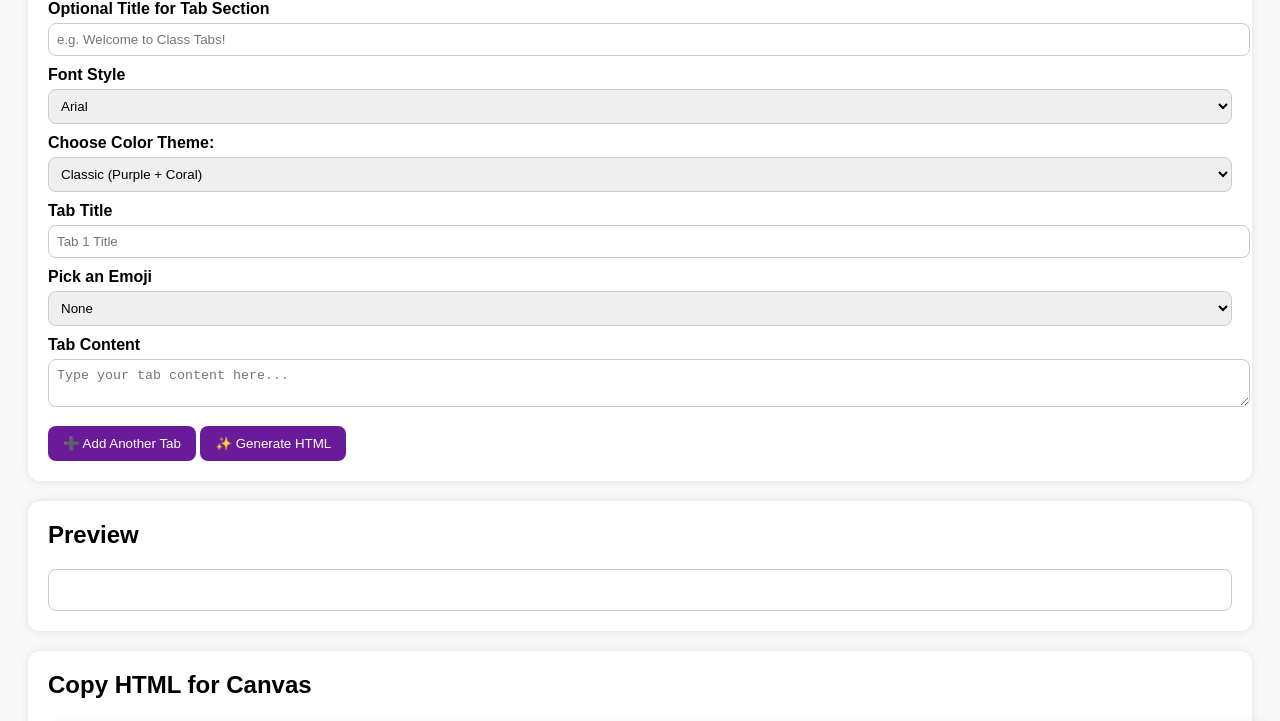
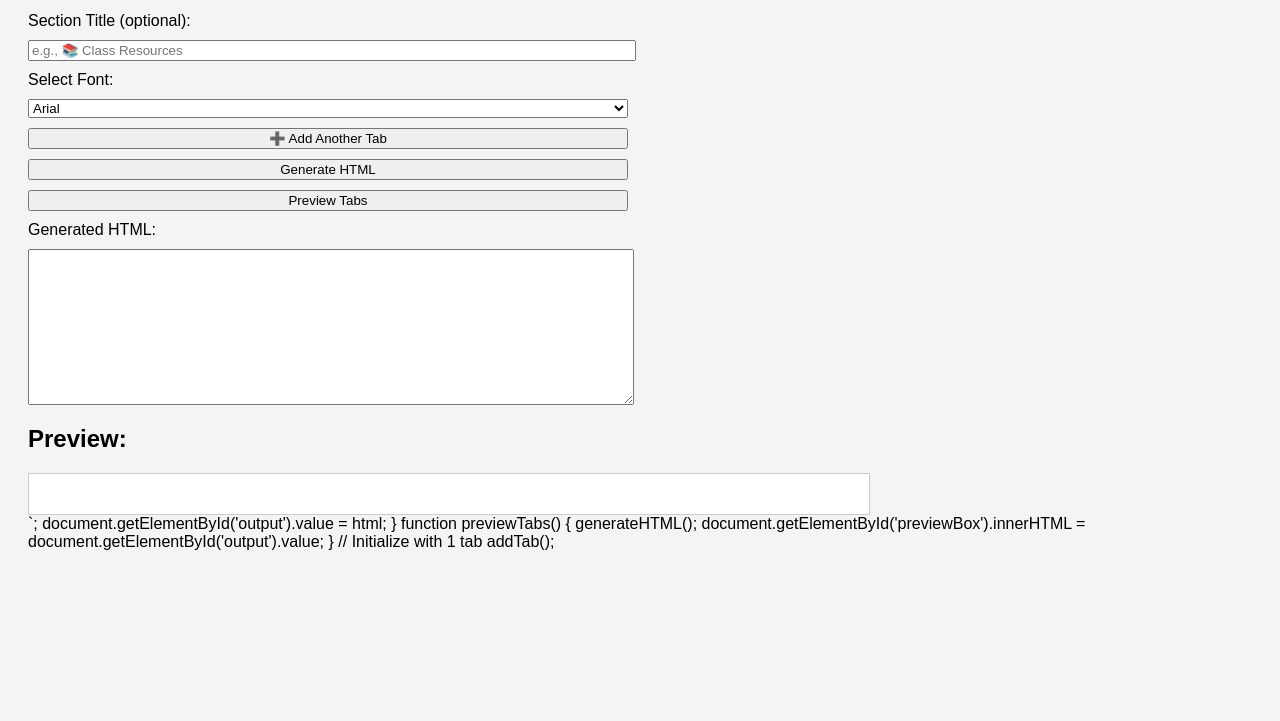
Before and after one commit to mrswattsartHS/teacher-welcome-page-html, a plain HTML site: page index.html in a window 1280 px wide. Shown: the part 96-817 px from the top of the page. Drawn offline with Linux system fonts and the light colour scheme.

Commit message:
Update index.html

```diff
--- a/index.html
+++ b/index.html
@@ -7,220 +7,151 @@
   <style>
     body {
       font-family: Arial, sans-serif;
+      background: #f4f4f4;
       padding: 20px;
-      background-color: #f9f9f9;
     }
-    .form-section {
-      background: #fff;
-      padding: 20px;
-      border-radius: 12px;
-      box-shadow: 0 0 10px rgba(0,0,0,0.1);
+    label, select, input, textarea, button {
+      display: block;
+      margin: 10px 0;
+      width: 100%;
+      max-width: 600px;
+    }
+    .tab-container {
+      display: flex;
+      gap: 10px;
       margin-bottom: 20px;
     }
-    .form-section h2 {
-      margin-top: 0;
+    .tab-preview {
+      border: 1px solid #ccc;
+      padding: 20px;
+      background: #fff;
+      max-width: 800px;
     }
-    label {
-      display: block;
-      margin-top: 10px;
-      font-weight: bold;
+    .tab-preview .tabs {
+      display: flex;
+      border-bottom: 2px solid #ccc;
+      margin-bottom: 10px;
     }
-    input[type="text"], textarea, select {
-      width: 100%;
-      padding: 8px;
-      margin-top: 5px;
-      border: 1px solid #ccc;
-      border-radius: 8px;
-    }
-    button {
-      margin-top: 15px;
+    .tab-preview .tabs button {
+      background: #eee;
+      border: none;
       padding: 10px 15px;
-      background-color: #6a1b9a;
-      color: white;
-      border: none;
-      border-radius: 8px;
       cursor: pointer;
     }
-    .output-section {
-      background: #fff;
-      padding: 20px;
-      border-radius: 12px;
-      box-shadow: 0 0 10px rgba(0,0,0,0.1);
-      white-space: pre-wrap;
+    .tab-preview .tabs button.active {
+      background: #ccc;
+    }
+    .tab-preview .tab-content {
+      display: none;
+    }
+    .tab-preview .tab-content.active {
+      display: block;
     }
   </style>
 </head>
 <body>
-  <div class="form-section">
-    <h2>Canvas Tab Generator</h2>
-    <label for="pageTitle">Optional Title for Tab Section</label>
-    <input type="text" id="pageTitle" placeholder="e.g. Welcome to Class Tabs!">
+  <h1>Canvas Tab Generator</h1>
 
-    <label for="fontStyle">Font Style</label>
-    <select id="fontStyle">
-      <option value="Arial, sans-serif">Arial</option>
-      <option value="Georgia, serif">Georgia</option>
-      <option value="'Comic Sans MS', cursive">Comic Sans</option>
-      <option value="'Courier New', monospace">Courier New</option>
-      <option value="'Lucida Handwriting', cursive">Lucida Handwriting</option>
-    </select>
+  <label for="mainTitle">Section Title (optional):</label>
+  <input type="text" id="mainTitle" placeholder="e.g., 📚 Class Resources">
 
-    <label for="theme">Choose Color Theme:</label>
-    <select id="theme">
-      <option value="classic">Classic (Purple + Coral)</option>
-      <option value="cool">Cool Blues</option>
-      <option value="contrast">High Contrast</option>
-      <option value="pastel">Pastel Pop</option>
-    </select>
+  <label for="fontSelect">Select Font:</label>
+  <select id="fontSelect">
+    <option value="Arial">Arial</option>
+    <option value="Georgia">Georgia</option>
+    <option value="Comic Sans MS">Comic Sans MS</option>
+    <option value="Courier New">Courier New</option>
+    <option value="'Indie Flower', cursive">Indie Flower</option>
+  </select>
 
-    <div id="tabsContainer">
-      <div class="tab-input">
-        <label>Tab Title</label>
-        <input type="text" class="tab-title" placeholder="Tab 1 Title">
+  <div id="tabsContainer"></div>
+  <button onclick="addTab()">➕ Add Another Tab</button>
 
-        <label>Pick an Emoji</label>
-        <select class="tab-emoji">
-          <option value="">None</option>
-          <option>📚</option>
-          <option>🎓</option>
-          <option>📝</option>
-          <option>📘</option>
-          <option>📓</option>
-          <option>🧠</option>
-          <option>📐</option>
-          <option>🧪</option>
-          <option>🎨</option>
-          <option>📎</option>
-          <option>💻</option>
-        </select>
+  <button onclick="generateHTML()">Generate HTML</button>
+  <button onclick="previewTabs()">Preview Tabs</button>
 
-        <label>Tab Content</label>
-        <textarea class="tab-content" placeholder="Type your tab content here..."></textarea>
-      </div>
-    </div>
+  <label for="output">Generated HTML:</label>
+  <textarea id="output" rows="10"></textarea>
 
-    <button type="button" onclick="addTab()">➕ Add Another Tab</button>
-    <button type="button" onclick="generateTabs()">✨ Generate HTML</button>
-  </div>
-
-  <div class="form-section">
-    <h2>Preview</h2>
-    <div id="preview" style="border:1px solid #ccc; border-radius:8px; padding:20px; background:#fff;"></div>
-  </div>
-
-  <div class="form-section">
-    <h2>Copy HTML for Canvas</h2>
-    <textarea id="output" class="output-section" rows="20"></textarea>
-  </div>
+  <h2>Preview:</h2>
+  <div class="tab-preview" id="previewBox"></div>
 
   <script>
+    let tabCount = 0;
+
+    const emojiList = ['📚', '✏️', '📓', '📘', '🧠', '📐', '🧪', '🎓', '🏫', '📖', '💡'];
+
     function addTab() {
-      const container = document.getElementById("tabsContainer");
-      const div = document.createElement("div");
-      div.classList.add("tab-input");
-      div.innerHTML = `
-        <label>Tab Title</label>
-        <input type="text" class="tab-title" placeholder="Tab Title">
-
-        <label>Pick an Emoji</label>
-        <select class="tab-emoji">
-          <option value="">None</option>
-          <option>📚</option>
-          <option>🎓</option>
-          <option>📝</option>
-          <option>📘</option>
-          <option>📓</option>
-          <option>🧠</option>
-          <option>📐</option>
-          <option>🧪</option>
-          <option>🎨</option>
-          <option>📎</option>
-          <option>💻</option>
+      tabCount++;
+      const container = document.createElement('div');
+      container.innerHTML = `
+        <label>Tab Title:</label>
+        <input type="text" class="tabTitle" placeholder="Tab ${tabCount}">
+        <label>Tab Content:</label>
+        <textarea class="tabContent" placeholder="Content for Tab ${tabCount}"></textarea>
+        <label>Tab Link (optional):</label>
+        <input type="url" class="tabLink" placeholder="https://example.com">
+        <label>Select Emoji:</label>
+        <select class="tabEmoji">
+          ${emojiList.map(e => `<option value="${e}">${e}</option>`).join('')}
         </select>
-
-        <label>Tab Content</label>
-        <textarea class="tab-content" placeholder="Type your tab content here..."></textarea>
+        <hr>
       `;
-      container.appendChild(div);
+      document.getElementById('tabsContainer').appendChild(container);
     }
 
-    function escapeHTML(str) {
-      return str.replace(/[&<>\"']/g, function (tag) {
-        const charsToReplace = {
-          '&': '&amp;',
-          '<': '&lt;',
-          '>': '&gt;',
-          '"': '&quot;',
-          "'": '&#39;'
-        };
-        return charsToReplace[tag] || tag;
-      });
-    }
+    function generateHTML() {
+      const font = document.getElementById('fontSelect').value;
+      const title = document.getElementById('mainTitle').value;
+      const titles = document.querySelectorAll('.tabTitle');
+      const contents = document.querySelectorAll('.tabContent');
+      const links = document.querySelectorAll('.tabLink');
+      const emojis = document.querySelectorAll('.tabEmoji');
 
-    function generateTabs() {
-      const titles = document.querySelectorAll('.tab-title');
-      const emojis = document.querySelectorAll('.tab-emoji');
-      const contents = document.querySelectorAll('.tab-content');
-      const theme = document.getElementById('theme').value;
-      const font = document.getElementById('fontStyle').value;
-      const titleText = document.getElementById('pageTitle').value;
+      let html = `<div style="font-family: ${font};">`;
+      if (title) html += `<h2>${title}</h2>`;
 
-      const themeColors = {
-        classic: { active: '#f08080', bg: '#fffaf0', label: '#454851' },
-        cool: { active: '#4db8ff', bg: '#f0f8ff', label: '#005b96' },
-        contrast: { active: '#000', bg: '#fff', label: '#333' },
-        pastel: { active: '#f7b7b7', bg: '#fef2f2', label: '#d18ce0' }
-      };
-      const colors = themeColors[theme];
-
-      let html = `<div class="tab-container" style="font-family: ${font};">\`;
-      if (titleText.trim() !== '') {
-        html += `<h2>${escapeHTML(titleText)}</h2>`;
-      }
-      html += `
-      <style>
-        .tab-labels { display: flex; gap: 10px; margin-bottom: 0; }
-        .tab-labels label {
-          background: ${colors.label}; color: white;
-          padding: 10px 15px;
-          border-radius: 10px 10px 0 0;
-          cursor: pointer;
-        }
-        .tab-labels label:hover { background: ${colors.active}; }
-        .tab-content { display: none; background: ${colors.bg}; border: 2px dotted ${colors.active}; padding: 1em; border-radius: 0 10px 10px 10px; }
-        input[name="tabs"] { display: none; }
-      </style>
-      `;
-
-      titles.forEach((title, index) => {
-        html += `<input type="radio" name="tabs" id="tab${index}" ${index === 0 ? "checked" : ""}>`;
-      });
-
-      html += `<div class="tab-labels">`;
-      titles.forEach((title, index) => {
-        let emoji = emojis[index].value;
-        html += `<label for="tab${index}">${emoji} ${escapeHTML(title.value)}</label>`;
+      html += `<div class='tabs'>`;
+      titles.forEach((t, i) => {
+        html += `<button class='tabBtn' onclick="openTab(event, 'tab${i}')">${emojis[i].value} ${t.value}</button>`;
       });
       html += `</div>`;
 
-      html += `<div class="tabs">`;
-      contents.forEach((content, index) => {
-        const raw = escapeHTML(content.value).replace(/(https?:\/\/[\w./?=&%-]+)/g, '<a href="$1" target="_blank">$1</a>');
-        html += `<div id="content${index}" class="tab-content">${raw}</div>`;
+      titles.forEach((t, i) => {
+        let content = contents[i].value;
+        let link = links[i].value;
+        if (link) content += ` <a href='${link}' target='_blank'>Click Here</a>`;
+        html += `<div id='tab${i}' class='tabContent'>${content}</div>`;
       });
-      html += `</div></div>`;
 
-      // checked styles
-      html += `<style>`;
-      titles.forEach((_, index) => {
-        html += `#tab${index}:checked ~ .tabs #content${index} { display: block; }\n`;
-        html += `#tab${index}:checked ~ .tab-labels label[for="tab${index}"] { background: ${colors.active}; }\n`;
-      });
-      html += `</style>`;
+      html += `</div>`;
+      html += `
+<script>
+function openTab(evt, tabId) {
+  var i, tabContent, tabBtn;
+  tabContent = document.getElementsByClassName("tabContent");
+  for (i = 0; i < tabContent.length; i++) {
+    tabContent[i].style.display = "none";
+  }
+  tabBtn = document.getElementsByClassName("tabBtn");
+  for (i = 0; i < tabBtn.length; i++) {
+    tabBtn[i].className = tabBtn[i].className.replace(" active", "");
+  }
+  document.getElementById(tabId).style.display = "block";
+  evt.currentTarget.className += " active";
+}
+</script>
+`;
+      document.getElementById('output').value = html;
+    }
 
-      document.getElementById("output").value = html;
-      document.getElementById("preview").innerHTML = html;
+    function previewTabs() {
+      generateHTML();
+      document.getElementById('previewBox').innerHTML = document.getElementById('output').value;
     }
+
+    // Initialize with 1 tab
+    addTab();
   </script>
 </body>
 </html>
```
